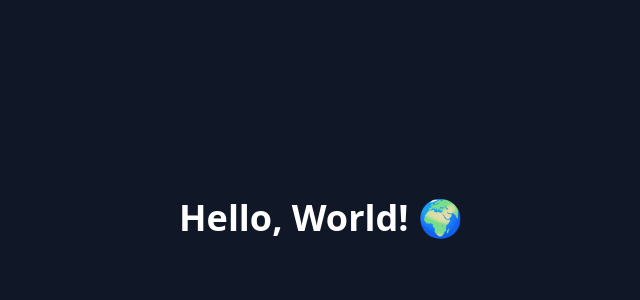
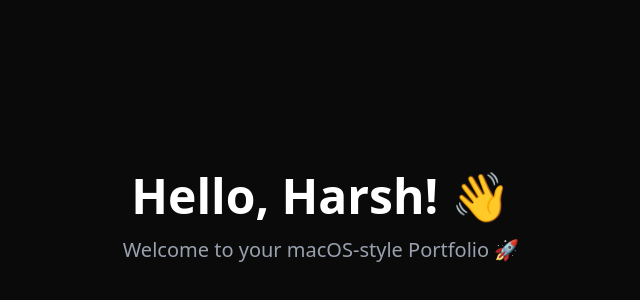
Before and after one commit to HarshBaldaniya/harsh-devworld, a Next.js app: page / in a window 1280 px wide. Shown: the part 182-482 px from the top of the page, without its empty margins (319-959 px from the left). Built offline with nearby package versions, Linux system fonts and the light colour scheme.

Commit message:
Add load screen and home page

```diff
--- a/src/app/page.tsx
+++ b/src/app/page.tsx
@@ -1,8 +1,42 @@
-// src/app/page.tsx
+"use client";
+
+import { useState } from "react";
+import BootLoader from "@/components/loader/BootLoader";
+import { motion, AnimatePresence } from "framer-motion";
+
 export default function HomePage() {
+  const [bootComplete, setBootComplete] = useState(false);
+
   return (
-    <main className="min-h-screen flex items-center justify-center bg-gray-900 text-white">
-      <h1 className="text-4xl font-bold">Hello, World! 🌍</h1>
-    </main>
+    <>
+      {/* Bootloader Animation */}
+      <AnimatePresence>
+        {!bootComplete && (
+          <BootLoader onComplete={() => setBootComplete(true)} />
+        )}
+      </AnimatePresence>
+
+      {/* Main Home Content with smooth fade-in */}
+      <AnimatePresence>
+        {bootComplete && (
+          <motion.main
+            className="min-h-screen bg-[#0a0a0a] text-white flex items-center justify-center"
+            initial={{ opacity: 0, scale: 0.98 }}
+            animate={{ opacity: 1, scale: 1 }}
+            exit={{ opacity: 0 }}
+            transition={{ duration: 1, ease: "easeOut" }}
+          >
+            <div className="text-center">
+              <h1 className="text-4xl sm:text-5xl font-semibold mb-4">
+                Hello, Harsh! 👋
+              </h1>
+              <p className="text-lg sm:text-xl text-gray-400">
+                Welcome to your macOS-style Portfolio 🚀
+              </p>
+            </div>
+          </motion.main>
+        )}
+      </AnimatePresence>
+    </>
   );
 }
--- /dev/null
+++ b/src/components/loader/BootLoader.tsx
@@ -0,0 +1,66 @@
+"use client";
+
+import { useEffect, useState } from "react";
+import Image from "next/image";
+import { motion, AnimatePresence } from "framer-motion";
+
+interface BootLoaderProps {
+  onComplete: () => void;
+}
+
+export default function BootLoader({ onComplete }: BootLoaderProps) {
+  const [progress, setProgress] = useState(0);
+  const [done, setDone] = useState(false);
+
+  useEffect(() => {
+    const interval = setInterval(() => {
+      setProgress((prev) => {
+        const next = prev + 2;
+        if (next >= 100) {
+          clearInterval(interval);
+          setDone(true);
+          setTimeout(onComplete, 800); // wait before unmounting
+        }
+        return next;
+      });
+    }, 40);
+
+    return () => clearInterval(interval);
+  }, [onComplete]);
+
+  return (
+    <AnimatePresence>
+      {!done && (
+        <motion.div
+          className="fixed inset-0 bg-black flex flex-col items-center justify-center z-50"
+          initial={{ opacity: 1 }}
+          exit={{ opacity: 0 }}
+          transition={{ duration: 0.8, ease: "easeInOut" }}
+        >
+          {/* Apple logo */}
+          <div className="w-16 sm:w-20 h-auto mb-10 invert">
+            <Image
+              src="/apple-logo.svg"
+              alt="Apple Logo"
+              width={80}
+              height={80}
+              priority
+              draggable={false}
+              style={{ height: "auto" }} // fixes the warning
+            />
+          </div>
+
+          {/* macOS-style progress bar */}
+          <div className="w-[160px] sm:w-[220px] h-[5px] bg-[#333] rounded-full overflow-hidden">
+            <motion.div
+              className="h-full bg-white rounded-full"
+              initial={{ width: 0 }}
+              animate={{ width: `${progress}%` }}
+              transition={{ ease: "linear", duration: 0.2 }}
+            />
+          </div>
+        </motion.div>
+      )}
+    </AnimatePresence>
+  );
+}
```
Also changed, not shown: public/apple-logo.svg (added), src/constants/appConfig.ts (added), src/hooks/useBoot.ts (added), 1 other file (tests, documents, lock files or other folders).
